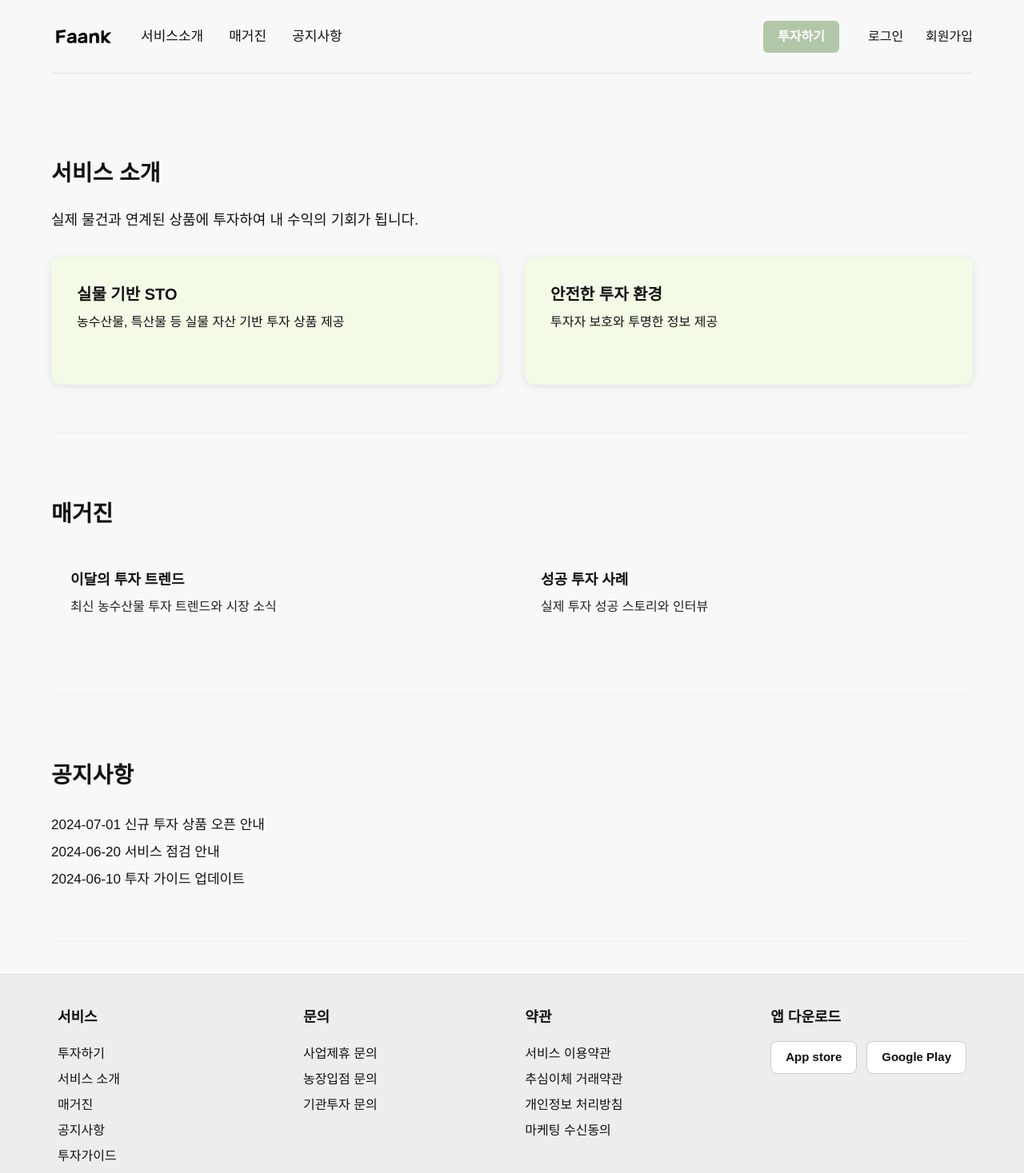
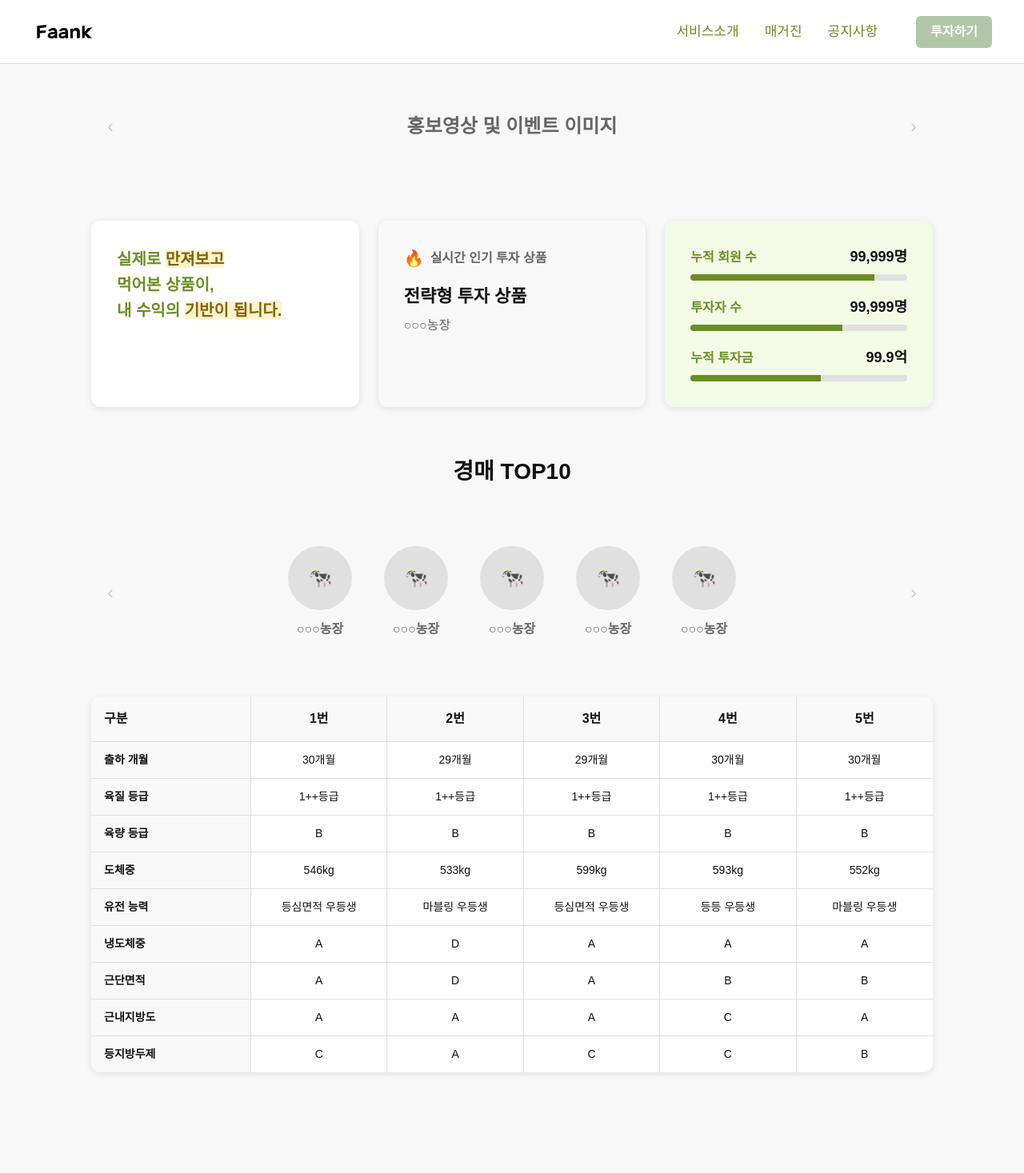
Before and after one commit to Faank-Web/KEBA-front, a Next.js app: page / in a window 1280 px wide. Shown: the top 1467 px of the page at 80% size. Built offline with nearby package versions, Linux system fonts and the light colour scheme.

Commit message:
메인페이지 수정

```diff
--- a/src/app/page.tsx
+++ b/src/app/page.tsx
@@ -12,23 +12,143 @@ const scrollToSection = (id: string) => {
 export default function HomePage() {
   return (
     <>
-      <div style={{ maxWidth: 1200, margin: "0 auto", padding: "0 24px", color: "#111" }}>
-        {/* 상단 메뉴 */}
-        <nav style={{ display: "flex", justifyContent: "space-between", alignItems: "center", height: 92, borderBottom: "1px solid #e0e0e0", marginBottom: 24 }}>
-          <div style={{ display: "flex", alignItems: "center", gap: 32 }}>
-            <Image src="/logo.png" alt="FAANK 로고" width={80} height={80} priority />
-            <button onClick={() => scrollToSection("about-section")} style={{ background: "none", border: "none", fontSize: 17, color: "#111", cursor: "pointer" }}>서비스소개</button>
-            <button onClick={() => scrollToSection("magazine-section")} style={{ background: "none", border: "none", fontSize: 17, color: "#111", cursor: "pointer" }}>매거진</button>
-            <button onClick={() => scrollToSection("notice-section")} style={{ background: "none", border: "none", fontSize: 17, color: "#111", cursor: "pointer" }}>공지사항</button>
+      {/* 상단 메뉴 */}
+      <header style={{ height: 80, background: "#fff", borderBottom: "1px solid #e0e0e0", display: "flex", alignItems: "center", padding: "0 40px", fontWeight: 700, fontSize: 20, color: "#6b8e23", justifyContent: "space-between" }}>
+        <div style={{ display: "flex", alignItems: "center", gap: 16 }}>
+          <Image src="/logo.png" alt="FAANK 로고" width={80} height={80} priority />
+        </div>
+        <nav style={{ display: "flex", gap: 32, fontWeight: 500, fontSize: 17, alignItems: "center" }}>
+          <button onClick={() => scrollToSection("about-section")} style={{ background: "none", border: "none", fontSize: 17, color: "#6b8e23", cursor: "pointer", fontWeight: 500 }}>서비스소개</button>
+          <button onClick={() => scrollToSection("magazine-section")} style={{ background: "none", border: "none", fontSize: 17, color: "#6b8e23", cursor: "pointer", fontWeight: 500 }}>매거진</button>
+          <button onClick={() => scrollToSection("notice-section")} style={{ background: "none", border: "none", fontSize: 17, color: "#6b8e23", cursor: "pointer", fontWeight: 500 }}>공지사항</button>
+          <a href="/products" style={{ background: "#b2c7a7", color: "#fff", borderRadius: 6, padding: "8px 18px", fontWeight: 700, fontSize: 16, marginLeft: 16, textDecoration: "none" }}>투자하기</a>
+        </nav>
+      </header>
+
+      <div style={{ maxWidth: 1100, margin: "0 auto", padding: "0 24px", color: "#111" }}>
+        {/* 홍보영상 및 이벤트 이미지 배너 */}
+        <div style={{ background: "#f8f8f8", borderRadius: 12, padding: "60px 40px", marginBottom: 40, position: "relative", display: "flex", alignItems: "center", justifyContent: "center" }}>
+          <div style={{ fontSize: 24, fontWeight: 700, color: "#666" }}>홍보영상 및 이벤트 이미지</div>
+          <div style={{ position: "absolute", left: 20, top: "50%", transform: "translateY(-50%)", fontSize: 24, color: "#ccc", cursor: "pointer" }}>‹</div>
+          <div style={{ position: "absolute", right: 20, top: "50%", transform: "translateY(-50%)", fontSize: 24, color: "#ccc", cursor: "pointer" }}>›</div>
+        </div>
+
+        {/* 3개 콘텐츠 블록 */}
+        <div style={{ display: "flex", gap: 24, marginBottom: 60 }}>
+          {/* 왼쪽 블록 - 실제 상품 기반 메시지 */}
+          <div style={{ flex: 1, background: "#fff", borderRadius: 12, padding: 32, boxShadow: "0 2px 8px #e0e0e0" }}>
+            <div style={{ fontSize: 20, fontWeight: 700, color: "#6b8e23", lineHeight: 1.6 }}>
+              <span>실제로 </span>
+              <span style={{ background: "#fff3cd", color: "#856404" }}>만져보고</span>
+              <br />
+              <span>먹어본 상품이,</span>
+              <br />
+              <span>내 수익의 </span>
+              <span style={{ background: "#fff3cd", color: "#856404" }}>기반이 됩니다.</span>
+            </div>
           </div>
-          <div style={{ display: "flex", alignItems: "center", gap: 20 }}>
-            <a href="/products" style={{ background: "#b2c7a7", color: "#fff", borderRadius: 6, padding: "8px 18px", fontWeight: 700, fontSize: 16, marginRight: 8, textDecoration: "none" }}>투자하기</a>
-            <a href="/login" style={{ color: "#111", fontWeight: 500, fontSize: 16, marginLeft: 8, textDecoration: "none" }}>로그인</a>
-            <a href="/signup" style={{ color: "#111", fontWeight: 500, fontSize: 16, marginLeft: 8, textDecoration: "none" }}>회원가입</a>
+
+          {/* 중간 블록 - 인기 투자 상품 */}
+          <div style={{ flex: 1, background: "#f8f8f8", borderRadius: 12, padding: 32, boxShadow: "0 2px 8px #e0e0e0" }}>
+            <div style={{ display: "flex", alignItems: "center", gap: 8, marginBottom: 16 }}>
+              <span style={{ fontSize: 20 }}>🔥</span>
+              <span style={{ fontSize: 16, fontWeight: 600, color: "#666" }}>실시간 인기 투자 상품</span>
+            </div>
+            <div style={{ fontSize: 22, fontWeight: 700, color: "#111", marginBottom: 8 }}>전략형 투자 상품</div>
+            <div style={{ fontSize: 16, color: "#666" }}>○○○농장</div>
           </div>
-        </nav>
 
-        {/* 서비스소개 섹션 */}
+          {/* 오른쪽 블록 - 통계 */}
+          <div style={{ flex: 1, background: "#f3fbe7", borderRadius: 12, padding: 32, boxShadow: "0 2px 8px #e0e0e0" }}>
+            <div style={{ marginBottom: 20 }}>
+              <div style={{ display: "flex", alignItems: "center", justifyContent: "space-between", marginBottom: 8 }}>
+                <span style={{ fontSize: 16, fontWeight: 600, color: "#6b8e23" }}>누적 회원 수</span>
+                <span style={{ fontSize: 18, fontWeight: 700, color: "#111" }}>99,999명</span>
+              </div>
+              <div style={{ background: "#e0e0e0", height: 8, borderRadius: 4, overflow: "hidden" }}>
+                <div style={{ background: "#6b8e23", height: "100%", width: "85%" }}></div>
+              </div>
+            </div>
+            <div style={{ marginBottom: 20 }}>
+              <div style={{ display: "flex", alignItems: "center", justifyContent: "space-between", marginBottom: 8 }}>
+                <span style={{ fontSize: 16, fontWeight: 600, color: "#6b8e23" }}>투자자 수</span>
+                <span style={{ fontSize: 18, fontWeight: 700, color: "#111" }}>99,999명</span>
+              </div>
+              <div style={{ background: "#e0e0e0", height: 8, borderRadius: 4, overflow: "hidden" }}>
+                <div style={{ background: "#6b8e23", height: "100%", width: "70%" }}></div>
+              </div>
+            </div>
+            <div>
+              <div style={{ display: "flex", alignItems: "center", justifyContent: "space-between", marginBottom: 8 }}>
+                <span style={{ fontSize: 16, fontWeight: 600, color: "#6b8e23" }}>누적 투자금</span>
+                <span style={{ fontSize: 18, fontWeight: 700, color: "#111" }}>99.9억</span>
+              </div>
+              <div style={{ background: "#e0e0e0", height: 8, borderRadius: 4, overflow: "hidden" }}>
+                <div style={{ background: "#6b8e23", height: "100%", width: "60%" }}></div>
+              </div>
+            </div>
+          </div>
+        </div>
+
+        {/* 경매 TOP10 섹션 */}
+        <section style={{ marginBottom: 60 }}>
+          <h2 style={{ fontSize: 28, fontWeight: 700, marginBottom: 32, textAlign: "center" }}>경매 TOP10</h2>
+
+          {/* 상단 캐러셀 */}
+          <div style={{ background: "#f8f8f8", borderRadius: 12, padding: "40px 20px", marginBottom: 32, position: "relative" }}>
+            <div style={{ display: "flex", justifyContent: "center", alignItems: "center", gap: 40 }}>
+              {[1, 2, 3, 4, 5].map((item) => (
+                <div key={item} style={{ display: "flex", flexDirection: "column", alignItems: "center", gap: 12 }}>
+                  <div style={{ width: 80, height: 80, background: "#e0e0e0", borderRadius: "50%", display: "flex", alignItems: "center", justifyContent: "center", fontSize: 24, color: "#999" }}>
+                    🐄
+                  </div>
+                  <div style={{ fontSize: 16, fontWeight: 600, color: "#666" }}>○○○농장</div>
+                </div>
+              ))}
+            </div>
+            <div style={{ position: "absolute", left: 20, top: "50%", transform: "translateY(-50%)", fontSize: 24, color: "#ccc", cursor: "pointer" }}>‹</div>
+            <div style={{ position: "absolute", right: 20, top: "50%", transform: "translateY(-50%)", fontSize: 24, color: "#ccc", cursor: "pointer" }}>›</div>
+          </div>
+
+          {/* 하단 상세 데이터 테이블 */}
+          <div style={{ background: "#fff", borderRadius: 12, overflow: "hidden", boxShadow: "0 2px 8px #e0e0e0" }}>
+            <div style={{ display: "grid", gridTemplateColumns: "200px repeat(5, 1fr)", borderBottom: "1px solid #e0e0e0" }}>
+              {/* 헤더 */}
+              <div style={{ background: "#f8f8f8", padding: "16px", fontWeight: 700, color: "#111", borderRight: "1px solid #e0e0e0" }}>구분</div>
+              {[1, 2, 3, 4, 5].map((item) => (
+                <div key={item} style={{ background: "#f8f8f8", padding: "16px", fontWeight: 700, color: "#111", textAlign: "center", borderRight: item === 5 ? "none" : "1px solid #e0e0e0" }}>
+                  {item}번
+                </div>
+              ))}
+            </div>
+
+            {/* 데이터 행들 */}
+            {[
+              { label: "출하 개월", values: ["30개월", "29개월", "29개월", "30개월", "30개월"] },
+              { label: "육질 등급", values: ["1++등급", "1++등급", "1++등급", "1++등급", "1++등급"] },
+              { label: "육량 등급", values: ["B", "B", "B", "B", "B"] },
+              { label: "도체중", values: ["546kg", "533kg", "599kg", "593kg", "552kg"] },
+              { label: "유전 능력", values: ["등심면적 우등생", "마블링 우등생", "등심면적 우등생", "등등 우등생", "마블링 우등생"] },
+              { label: "냉도체중", values: ["A", "D", "A", "A", "A"] },
+              { label: "근단면적", values: ["A", "D", "A", "B", "B"] },
+              { label: "근내지방도", values: ["A", "A", "A", "C", "A"] },
+              { label: "등지방두제", values: ["C", "A", "C", "C", "B"] }
+            ].map((row, index) => (
+              <div key={index} style={{ display: "grid", gridTemplateColumns: "200px repeat(5, 1fr)", borderBottom: index === 8 ? "none" : "1px solid #e0e0e0" }}>
+                <div style={{ background: "#f8f8f8", padding: "12px 16px", fontWeight: 600, color: "#111", borderRight: "1px solid #e0e0e0", fontSize: 14 }}>
+                  {row.label}
+                </div>
+                {row.values.map((value, valueIndex) => (
+                  <div key={valueIndex} style={{ padding: "12px 16px", textAlign: "center", borderRight: valueIndex === 4 ? "none" : "1px solid #e0e0e0", fontSize: 14 }}>
+                    {value}
+                  </div>
+                ))}
+              </div>
+            ))}
+          </div>
+        </section>
+
+        {/* 기존 섹션들 */}
         <section id="about-section" style={{ padding: "80px 0 60px 0", borderBottom: "1px solid #eee" }}>
           <h2 style={{ fontSize: 28, fontWeight: 700, marginBottom: 24 }}>서비스 소개</h2>
           <div style={{ fontSize: 18, marginBottom: 12 }}>실제 물건과 연계된 상품에 투자하여 내 수익의 기회가 됩니다.</div>
@@ -44,7 +164,6 @@ export default function HomePage() {
           </div>
         </section>
 
-        {/* 매거진 섹션 */}
         <section id="magazine-section" style={{ padding: "80px 0 60px 0", borderBottom: "1px solid #eee" }}>
           <h2 style={{ fontSize: 28, fontWeight: 700, marginBottom: 24 }}>매거진</h2>
           <div style={{ display: "flex", gap: 24 }}>
@@ -59,7 +178,6 @@ export default function HomePage() {
           </div>
         </section>
 
-        {/* 공지사항 섹션 */}
         <section id="notice-section" style={{ padding: "80px 0 60px 0", borderBottom: "1px solid #eee" }}>
           <h2 style={{ fontSize: 28, fontWeight: 700, marginBottom: 24 }}>공지사항</h2>
           <ul style={{ fontSize: 17, color: "#111", lineHeight: 2 }}>
@@ -68,13 +186,11 @@ export default function HomePage() {
             <li>2024-06-10 투자 가이드 업데이트</li>
           </ul>
         </section>
-
-        {/* 투자하기 섹션 제거됨 */}
       </div>
 
       {/* 피그마 스타일 푸터 */}
       <footer style={{ background: "#ededed", borderTop: "1px solid #e0e0e0", padding: "40px 0 0 0", marginTop: 40, color: "#111" }}>
-        <div style={{ maxWidth: 1200, margin: "0 auto", padding: "0 32px" }}>
+        <div style={{ maxWidth: 1100, margin: "0 auto", padding: "0 32px" }}>
           <div style={{ display: "flex", justifyContent: "space-between", gap: 32, flexWrap: "wrap", color: "#111" }}>
             {/* 서비스 */}
             <div>
@@ -108,28 +224,18 @@ export default function HomePage() {
                 <div>마케팅 수신동의</div>
               </div>
             </div>
-            {/* 앱 다운로드 */}
-            <div>
-              <div style={{ fontWeight: 700, fontSize: 18, marginBottom: 16, color: "#111" }}>앱 다운로드</div>
-              <div style={{ display: "flex", gap: 12, marginTop: 8 }}>
-                <button style={{ background: "#fff", border: "1px solid #ccc", borderRadius: 8, padding: "8px 18px", fontWeight: 600, fontSize: 15, cursor: "pointer", color: "#111" }}>App store</button>
-                <button style={{ background: "#fff", border: "1px solid #ccc", borderRadius: 8, padding: "8px 18px", fontWeight: 600, fontSize: 15, cursor: "pointer", color: "#111" }}>Google Play</button>
-              </div>
-            </div>
           </div>
           {/* 하단 회사 정보 */}
           <div style={{ borderTop: "1px solid #ccc", marginTop: 32, padding: "24px 0 12px 0", color: "#111", fontSize: 14, lineHeight: 1.7 }}>
             <div style={{ display: "flex", flexWrap: "wrap", gap: 32, justifyContent: "space-between" }}>
               <div>
-                (주)한국어스퍼트블럭협회 | 대표 최호원<br />
+                (주)한국엑스퍼트브랜드협회 | 대표: 최윤희<br />
                 주소: 경기도 하남시 미사강변한강로 279 129, 130호<br />
-                사업자등록번호: 737-87-02891<br />
-                법인 등록번호: 00000-0000000<br />
-                통신판매업 신고번호: 제 2025-가나다-0000 호
+                사업자등록번호 737-87-02891<br />
               </div>
               <div>
-                전화: 010-4747-2102 (평일 10시 ~ 17시)<br />
-                Email(문의): rassom06@naver.com
+                메일: rassom@naver.com | 번호: 010. 7586. 2102<br />
+                팩스: 0504-167-2102<br />
               </div>
             </div>
           </div>
```
